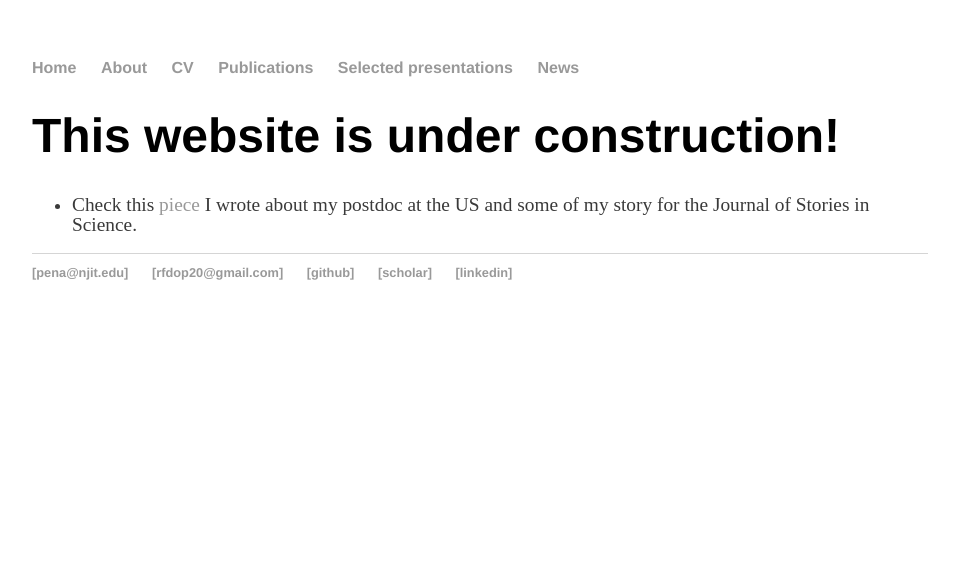
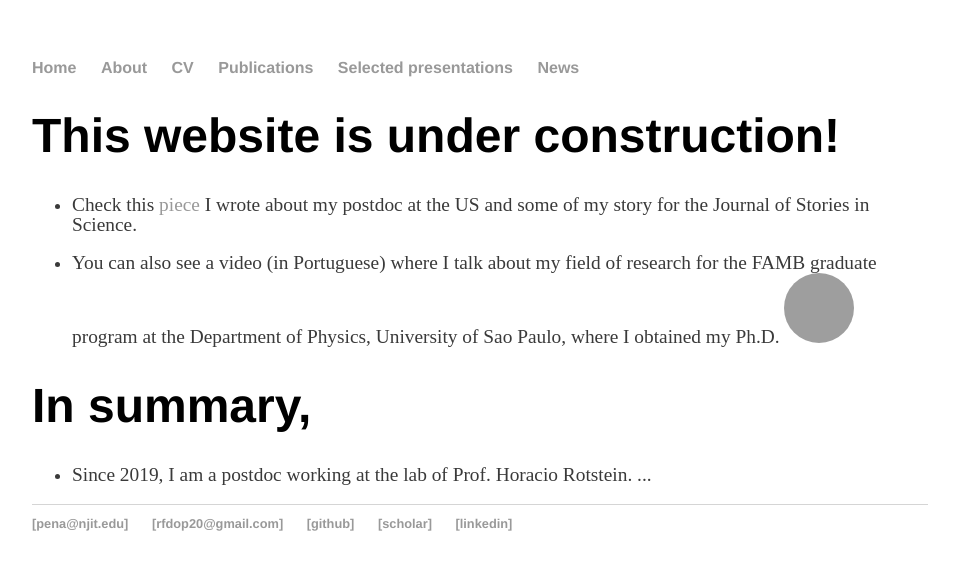
Before and after one commit to pena-rodrigo/oldwebsite, a Jekyll site: the page built from about/index.html, in a window 1280 px wide. Shown: the top 570 px of the page, without its empty margins (160-1119 px from the left). Built offline with Jekyll 4.4.1, drawn with Linux system fonts in a browser that asks for light colours; grey boxes are pictures that could not be loaded.

Commit message:
update about

```diff
--- a/about/index.html
+++ b/about/index.html
@@ -11,3 +11,23 @@ title: Rodrigo Pena
 					I wrote about my postdoc at the US and some of my story for the Journal of Stories in Science.
 				</p>
 			</ul>
+
+
+			<ul>
+				<li> <p>You can also see a video (in Portuguese) where I talk about my field of research for the FAMB graduate program at the Department of Physics,
+					University of Sao Paulo, where I obtained my Ph.D.
+					<a href="https://www.youtube.com/watch?v=LChlI4kE-dc&t=80s&ab_channel=FAMB-USP">
+						<img alt="Qries" src="famb.png"
+						width=70" height="70">
+					 </a>
+
+				</p>
+			</ul>
+
+			<h1>In summary, </h1>
+
+
+			<ul>
+				<li> <p>Since 2019, I am a postdoc working at the lab of Prof. Horacio Rotstein. ...
+				</p>
+			</ul>
```
Also changed, not shown: 1 other file.
